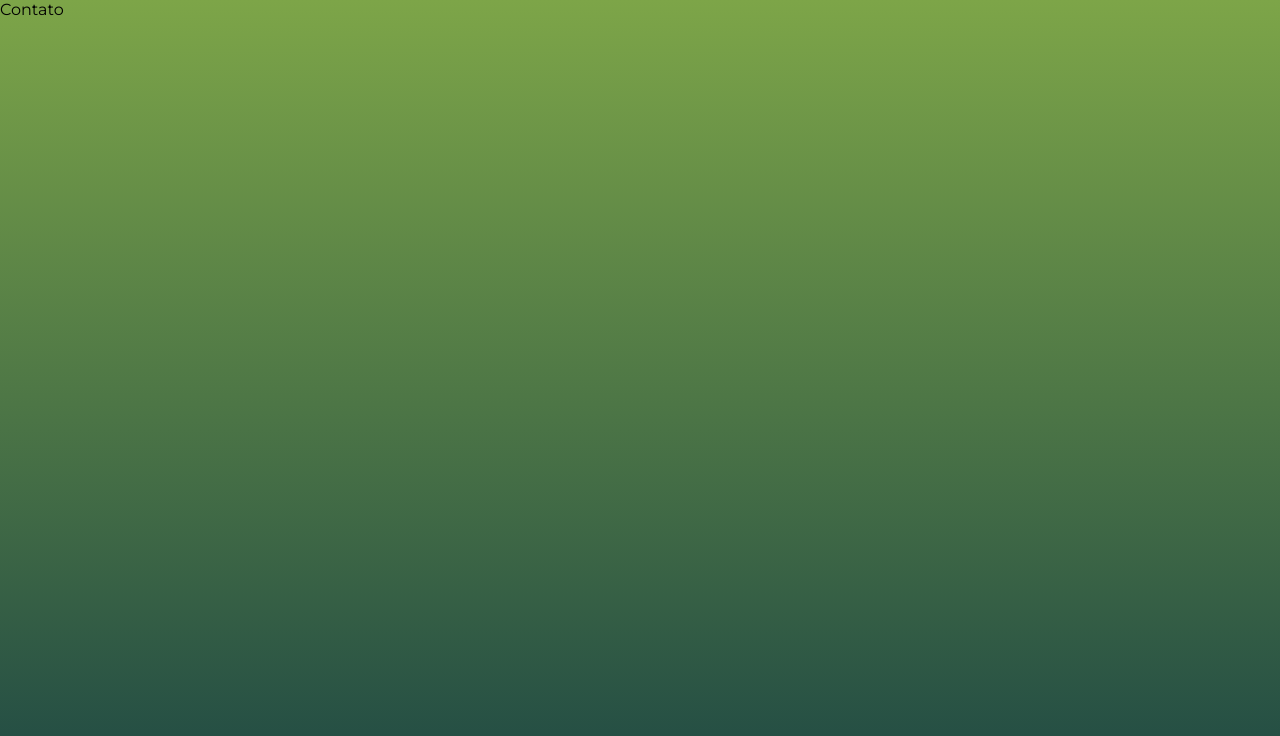
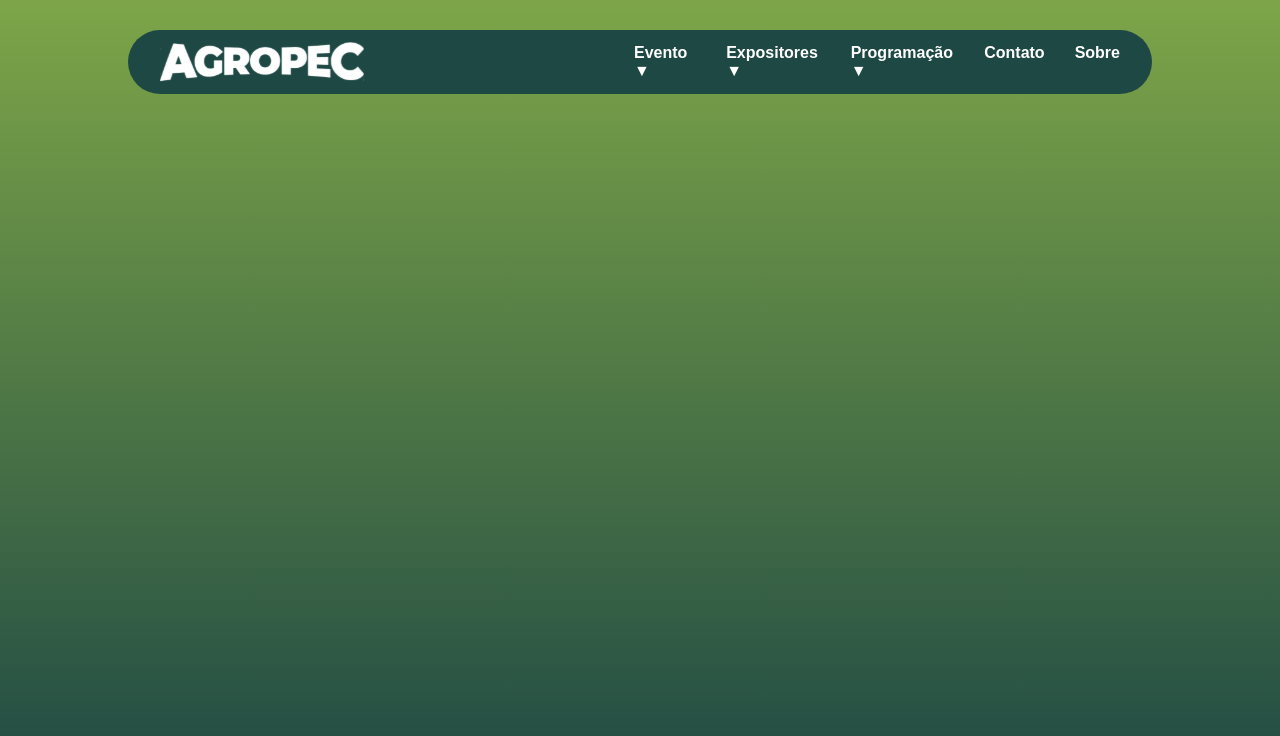
Before and after one commit to saulloguilherme/agropec, a React (Vite) app in the folder frontend/: page /contato in a window 1280 px wide. Shown: the top 736 px of the page. Built offline with nearby package versions, Linux system fonts and the light colour scheme.

Commit message:
Navegação entre páginas

```diff
--- a/frontend/src/App.tsx
+++ b/frontend/src/App.tsx
@@ -1,6 +1,6 @@
 import { BrowserRouter, Routes, Route } from 'react-router-dom';
 import Home from './pages/public/Home';
-import Eventos from './components/AttractionsCarousel.tsx';
+import Eventos from './pages/public/Eventos';
 import EventoDetalhe from './pages/public/EventoDetalhe';
 import Expositores from './pages/public/Expositores';
 import ExpositorDetalhe from './pages/public/ExpositorDetalhe';
--- /dev/null
+++ b/frontend/src/components/Navbar.tsx
@@ -0,0 +1,29 @@
+import "./styles/Navbar.css";
+import { Link } from "react-router-dom";
+
+export default function Navbar() {
+    return (
+    <nav className="navbar">
+        <Link to="/">
+            <div className="logo"></div>
+        </Link>
+        <ul className="nav-links">
+          <li>
+            <Link className="link" to="/eventos">Evento ▼</Link>
+          </li>
+          <li>
+            <Link className="link" to="/expositores">Expositores ▼</Link>
+          </li>
+          <li>
+            <Link className="link" to="/programacao">Programação ▼</Link>
+          </li>
+          <li>
+            <Link className="link" to="/contato">Contato</Link>
+          </li>
+          <li>
+            <Link className="link" to="/sobre">Sobre</Link>
+          </li>
+        </ul>
+    </nav>
+    )
+}
--- /dev/null
+++ b/frontend/src/components/styles/Navbar.css
@@ -0,0 +1,47 @@
+
+.navbar {
+  position: fixed;
+  top: 30px;
+  left: 50%;
+  transform: translateX(-50%);
+  background-color: #1e4844;
+  color: white;
+  padding: 12px 32px;
+  border-radius: 999px;
+  display: flex;
+  align-items: center;
+  gap: 24px;
+  z-index: 10;
+  width: 80%;
+  justify-content: space-between;
+}
+
+.logo {
+  background-image: url("/images/logo_navbar.svg");
+  display: flex;
+  align-items: center;
+  background-size: contain;
+  background-repeat: no-repeat;
+  width: 450px;
+  height: 40px;
+}
+
+.nav-links {
+  list-style: none;
+  display: flex;
+  gap: 30px;
+  font-weight: 700;
+  font-family: sans-serif;
+  font-size: 1rem;
+}
+
+.link {
+  text-decoration: none;
+  color: white;
+  cursor: pointer;
+  transition: color 0.3s;
+}
+
+.link:hover {
+  color: #a0f0e0;
+}
--- a/frontend/src/pages/public/Contato.tsx
+++ b/frontend/src/pages/public/Contato.tsx
@@ -1,7 +1,9 @@
+import Navbar from "../../components/Navbar";
+
 export default function Contato() {
   return (
     <div>
-      <p>Contato</p>
+      <Navbar/>
     </div>
   );
 }
--- a/frontend/src/pages/public/Eventos.tsx
+++ b/frontend/src/pages/public/Eventos.tsx
@@ -1,7 +1,9 @@
+import Navbar from "../../components/Navbar";
+
 export default function Eventos() {
   return (
     <div>
-      <p>Eventos</p>
+      <Navbar/>
     </div>
   );
 }
--- a/frontend/src/pages/public/Expositores.tsx
+++ b/frontend/src/pages/public/Expositores.tsx
@@ -1,7 +1,9 @@
+import Navbar from "../../components/Navbar";
+
 export default function Expositores() {
   return (
     <div>
-      <p>Expositores</p>
+      <Navbar/>
     </div>
   );
 }
--- a/frontend/src/pages/public/Home.tsx
+++ b/frontend/src/pages/public/Home.tsx
@@ -5,31 +5,13 @@ import "../../styles/home.css"
 import "../../styles/global.css";
 // @ts-ignore
 import "swiper/css";
+import Navbar from "../../components/Navbar";
 
 
 export default function Home() {
   return (
     <div>
-      <nav className="navbar">
-        <div className="logo"></div>
-        <ul className="nav-links">
-          <li>
-            <a href="#evento">Evento ▼</a>
-          </li>
-          <li>
-            <a href="#expositores">Expositores ▼</a>
-          </li>
-          <li>
-            <a href="#programacao">Programação ▼</a>
-          </li>
-          <li>
-            <a href="#contato">Contato</a>
-          </li>
-          <li>
-            <a href="#sobre">Sobre</a>
-          </li>
-        </ul>
-      </nav>
+      <Navbar/>
 
       <section style={{ display: "flex", width: "100%", height: "100vh"}}>
         <Swiper loop={true} autoplay={{ delay: 5000 }} modules={[Autoplay]} className="mySwiper" style={{width: "100%",}}>
--- a/frontend/src/pages/public/Programacao.tsx
+++ b/frontend/src/pages/public/Programacao.tsx
@@ -1,7 +1,9 @@
+import Navbar from "../../components/Navbar";
+
 export default function Programacao() {
   return (
     <div>
-      <p>Programacao</p>
+      <Navbar/>
     </div>
   );
 }
--- a/frontend/src/pages/public/Sobre.tsx
+++ b/frontend/src/pages/public/Sobre.tsx
@@ -1,7 +1,9 @@
+import Navbar from "../../components/Navbar";
+
 export default function Sobre() {
   return (
     <div>
-      <p>Sobre</p>
+      <Navbar/>
     </div>
   );
 }
--- a/frontend/src/styles/home.css
+++ b/frontend/src/styles/home.css
@@ -25,50 +25,3 @@
   height: 100%;
   object-fit: cover;
 }
-
-.navbar {
-  position: fixed;
-  top: 30px;
-  left: 50%;
-  transform: translateX(-50%);
-  background-color: #1e4844;
-  color: white;
-  padding: 12px 32px;
-  border-radius: 999px;
-  display: flex;
-  align-items: center;
-  gap: 24px;
-  z-index: 10;
-  width: 1200px;
-  justify-content: space-between;
-}
-
-.logo {
-  background-image: url("/images/logo_navbar.svg");
-  display: flex;
-  align-items: center;
-  background-size: contain;
-  background-repeat: no-repeat;
-  width: 450px;
-  height: 40px;
-}
-
-.nav-links {
-  list-style: none;
-  display: flex;
-  gap: 30px;
-  font-weight: 700;
-  font-family: sans-serif;
-  font-size: 1rem;
-}
-
-.nav-links a {
-  text-decoration: none;
-  color: white;
-  cursor: pointer;
-  transition: color 0.3s;
-}
-
-.nav-links a:hover {
-  color: #a0f0e0;
-}
```
